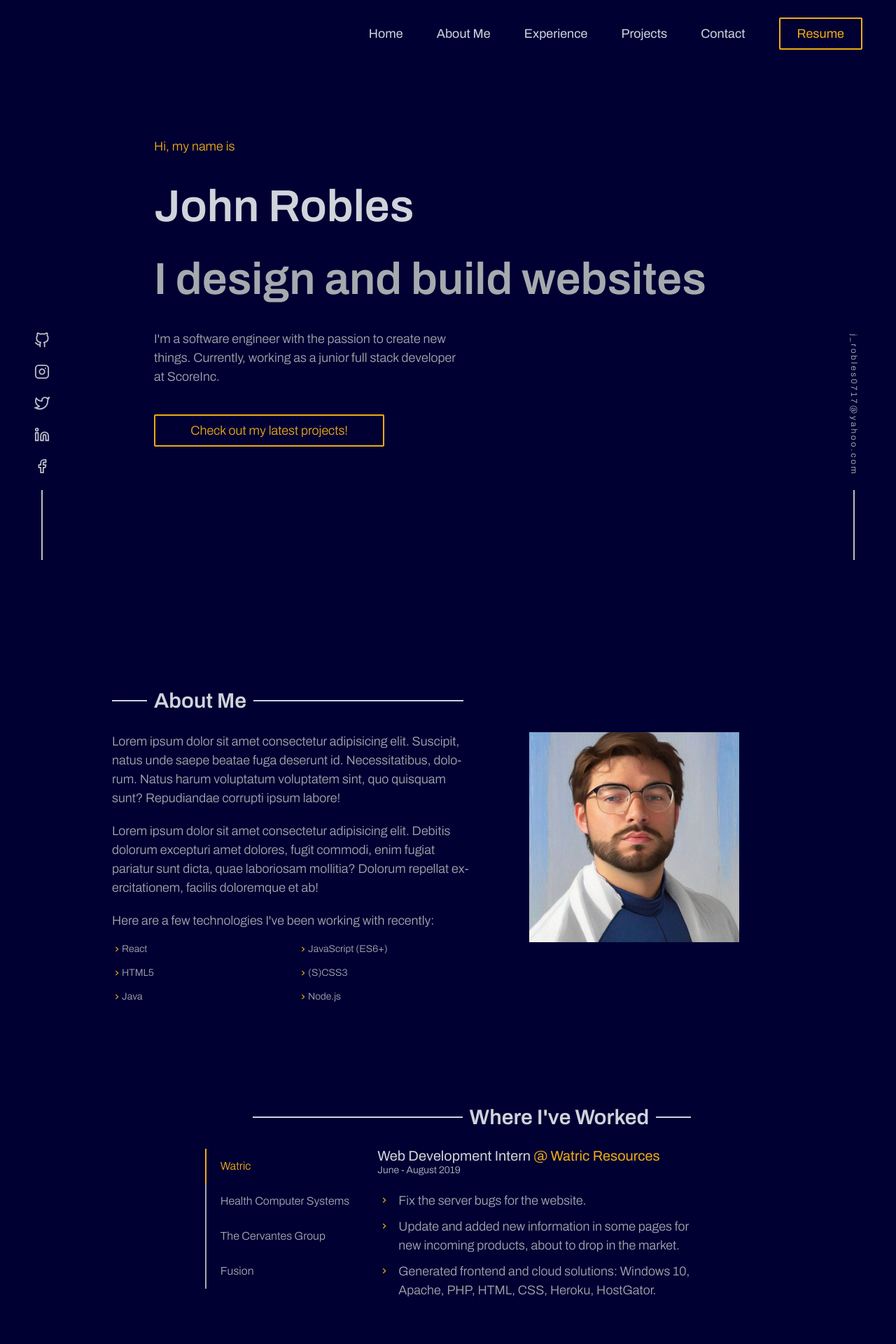
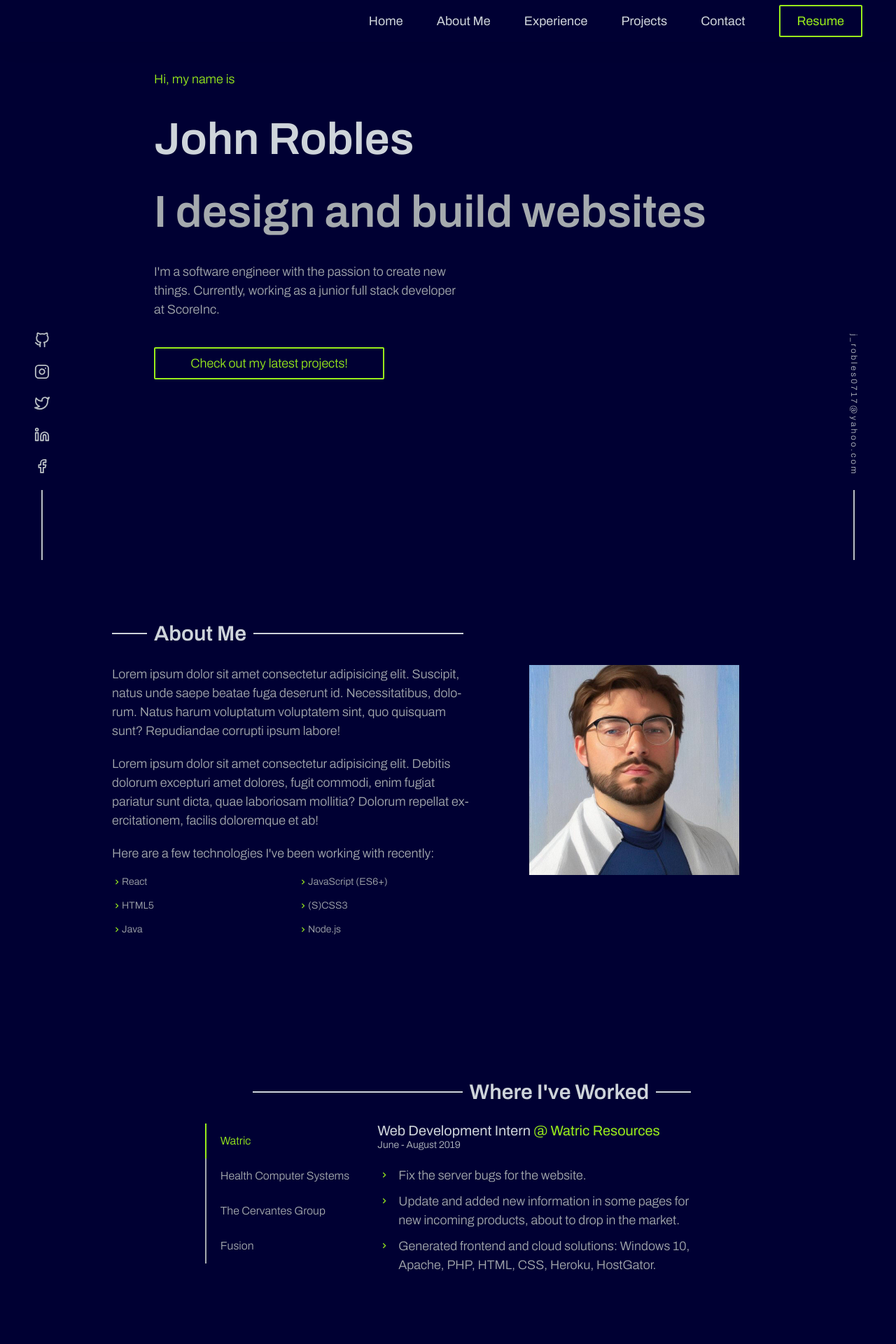
Before and after one commit to jrobles0717/My-Personal-Website, a React (Vite) app: page / in a window 1280 px wide. Shown: the top 1920 px of the page at 70% size. Built offline with nearby package versions, Linux system fonts and the light colour scheme.

Commit message:
sticky nav bar added

```diff
--- a/css/style.css
+++ b/css/style.css
@@ -103,7 +103,7 @@ body {
   cursor: pointer; }
 
 .icon:hover, .icon:active {
-  color: #eead0e;
+  color: #99ed1b;
   transform: scale(1.05); }
 
 .heading--2 {
@@ -123,7 +123,7 @@ body {
   font-weight: 400; }
 
 .heading__span {
-  color: #eead0e; }
+  color: #99ed1b; }
 
 .paragraph {
   line-height: 1.5;
@@ -186,17 +186,18 @@ body {
   grid-row: 6 / 7;
   display: inline-block;
   padding: 1.2rem 2.4rem;
-  border: 2px solid #eead0e;
+  border: 2px solid #99ed1b;
   border-radius: 2px;
-  color: #eead0e;
+  color: #99ed1b;
   background-color: inherit;
   font-family: "Archivo", sans-serif;
   font-size: 1.8rem;
   text-align: center;
+  text-decoration: none;
   cursor: pointer;
   transition: all 0.2s; }
   .btn:hover {
-    background-color: rgba(238, 173, 14, 0.2);
+    background-color: rgba(153, 237, 27, 0.2);
     transform: translateY(-3px);
     box-shadow: 0 2rem 2rem rgba(139, 101, 8, 0.3); }
   .btn:active, .btn:focus {
@@ -245,7 +246,7 @@ body {
       row-gap: 1rem;
       justify-items: center; }
       .footer__copyright--link:hover {
-        color: #eead0e; }
+        color: #99ed1b; }
       .footer__copyright--link__text {
         font-size: 1.4rem;
         font-weight: 400;
@@ -266,6 +267,21 @@ body {
   height: 9.6rem;
   padding: 0 4.8rem; }
 
+/****************************/
+/* STICKY NAVIGATION */
+/****************************/
+.sticky .header {
+  position: fixed;
+  top: 0;
+  bottom: 0;
+  width: 100%;
+  height: 6rem;
+  padding-top: 0;
+  padding-bottom: 0;
+  background-color: rgba(0, 0, 51, 0.9);
+  z-index: 999;
+  box-shadow: 0 1.2rem 3.2rem rgba(0, 0, 0, 0.03); }
+
 .main-nav-list {
   list-style: none;
   display: flex;
@@ -284,7 +300,7 @@ body {
   color: #b9bfc4; }
 
 .main-nav-link-cta:link, .main-nav-link-cta:visited {
-  color: #eead0e; }
+  color: #99ed1b; }
 
 .main-nav-link-cta:hover, .main-nav-link-cta:active {
   transform: scale(1.05); }
@@ -334,7 +350,7 @@ body {
   .hero__text-1 {
     grid-column: center-start / col-end 3;
     grid-row: 2 / 3;
-    color: #eead0e; }
+    color: #99ed1b; }
   .hero__text-2 {
     grid-column: center-start / col-end 4;
     grid-row: 5 / 6; }
@@ -391,7 +407,7 @@ body {
       display: flex;
       align-items: flex-end; }
     .about__text__icon {
-      color: #eead0e; }
+      color: #99ed1b; }
     .about__text__item {
       list-style: none;
       margin-top: -1rem; }
@@ -430,7 +446,7 @@ body {
   grid-row: 3 / 4;
   display: grid;
   grid-template-columns: [full-start] minmax(6rem, 1fr) [center-start] repeat(2, [col-start] minmax(min-content, max-content) [col-end]) [center-end] minmax(6rem, 1fr) [full-end];
-  grid-template-rows: repeat(3, min-content);
+  grid-template-rows: minmax(6rem, 1fr) repeat(2, min-content);
   grid-gap: 2rem; }
   .experience__heading {
     grid-column: col-start 1 / col-end 2;
@@ -477,18 +493,18 @@ body {
           transition: all 0.3s; }
           .experience__table--left__item-box:hover, .experience__table--left__item-box:active {
             background-color: #1a1a47;
-            color: #eead0e; }
+            color: #99ed1b; }
         .experience__table--left__item-line {
           background-color: #a5aaae;
           height: 5rem;
           width: 2px;
           transition: all 0.5s ease-in-out; }
           .experience__table--left__item-line-active {
-            background-color: #eead0e;
+            background-color: #99ed1b;
             height: 5rem;
             width: 2px; }
         .experience__table--left__item-selected {
-          color: #eead0e; }
+          color: #99ed1b; }
     .experience__table--right {
       grid-column: 2 / 3;
       display: grid;
@@ -530,7 +546,7 @@ body {
         padding-top: 0.5rem;
         min-width: 2rem;
         min-height: 2rem;
-        color: #eead0e; }
+        color: #99ed1b; }
 
 .projects {
   grid-column: center-start / center-end;
@@ -583,10 +599,10 @@ body {
         font-weight: 600;
         transition: all 0.5s; }
         .projects__featured--text-box__heading:hover {
-          color: #eead0e; }
+          color: #99ed1b; }
         .projects__featured--text-box__heading-sub {
           grid-row: 1 / 2;
-          color: #eead0e; }
+          color: #99ed1b; }
       .projects__featured--text-box__paragraph {
         grid-row: 3 / 4;
         background-color: #1a1a47;
@@ -649,7 +665,7 @@ body {
         align-items: center;
         justify-content: space-between; }
         .projects__card--header__top--left {
-          color: #eead0e; }
+          color: #99ed1b; }
         .projects__card--header__top--right {
           z-index: 10;
           display: flex;
@@ -667,7 +683,7 @@ body {
           color: #ced4da;
           transition: all 0.5s; }
           .projects__card--header__title a:hover {
-            color: #eead0e; }
+            color: #99ed1b; }
           .projects__card--header__title a::before {
             content: "";
             display: block;
@@ -709,7 +725,7 @@ body {
   .contact__heading {
     grid-column: 2 / 3;
     grid-row: 2 / 3;
-    color: #eead0e;
+    color: #99ed1b;
     letter-spacing: 0.2rem; }
   .contact__title {
     grid-column: 2 / 3;
--- a/index.html
+++ b/index.html
@@ -14,7 +14,7 @@
     />
     <title>John A. Robles</title>
   </head>
-  <body>
+  <body class="sticky">
     <div id="root"></div>
     <script type="module" src="/src/main.jsx"></script>
   </body>
--- a/sass/abstracts/_mixins.scss
+++ b/sass/abstracts/_mixins.scss
@@ -30,6 +30,7 @@
   grid-template-rows: repeat(4, min-content);
 }
 
+// Experience Container
 @mixin grid-4x3 {
   display: grid;
   grid-template-columns:
@@ -38,7 +39,7 @@
       [col-start] minmax(min-content, max-content) [col-end]
     )
     [center-end] minmax(6rem, 1fr) [full-end];
-  grid-template-rows: repeat(3, min-content);
+  grid-template-rows: minmax(6rem, 1fr) repeat(2, min-content);
 }
 
 @mixin grid-2x1 {
--- a/sass/abstracts/_variables.scss
+++ b/sass/abstracts/_variables.scss
@@ -3,9 +3,9 @@
 // 	#cd950c
 // 	#b8860b
 // 	#8b6508
-$color-primary: #eead0e;
+// $color-primary: #eead0e;
 // $color-primary: #f7ef8a;
-// $color-primary: rgb(153, 237, 27);
+$color-primary: rgb(153, 237, 27);
 $color-primary-dark: #8b6508;
 
 $color-secondary: #000033;
--- a/sass/components/_button.scss
+++ b/sass/components/_button.scss
@@ -11,6 +11,7 @@
   font-family: "Archivo", sans-serif;
   font-size: 1.8rem;
   text-align: center;
+  text-decoration: none;
   cursor: pointer;
   transition: all 0.2s;
 
--- a/sass/layout/_navigation.scss
+++ b/sass/layout/_navigation.scss
@@ -1,3 +1,21 @@
+/****************************/
+/* STICKY NAVIGATION */
+/****************************/
+
+.sticky .header {
+  position: fixed;
+  top: 0;
+  bottom: 0;
+  width: 100%;
+  // height: 9.6rem;
+  height: 6rem;
+  padding-top: 0;
+  padding-bottom: 0;
+  background-color: rgba($color-secondary, 0.9);
+  z-index: 999;
+  box-shadow: 0 1.2rem 3.2rem rgba(0, 0, 0, 0.03);
+}
+
 .main-nav-list {
   list-style: none;
   display: flex;
--- a/src/components/AboutMe.jsx
+++ b/src/components/AboutMe.jsx
@@ -4,7 +4,7 @@ import JohnPhoto from "../../img/jarp-about.jpeg";
 
 function AboutMe() {
   return (
-    <section className="about mb-hg">
+    <section className="about mb-hg" id="about">
       <h2 className="about__heading heading--2">About Me</h2>
       <div className="about__text">
         <p className="about__text-1 paragraph">
--- a/src/components/Contact.jsx
+++ b/src/components/Contact.jsx
@@ -1,6 +1,6 @@
 function Contact() {
   return (
-    <section className="contact mb-hg">
+    <section className="contact mb-hg" id="contact">
       <p className="contact__heading paragraph">What's Next?</p>
       <h2 className="contact__title heading--2 mb-sm">Get In Touch</h2>
       <p className="contact__paragraph paragraph__md mb-md">
--- a/src/components/Experience.jsx
+++ b/src/components/Experience.jsx
@@ -51,7 +51,7 @@ function Experience() {
   };
 
   return (
-    <section className="experience mb-hg">
+    <section className="experience mb-hg" id="experience">
       <h2 className="experience__heading heading--2">Where I've Worked</h2>
       <div className="experience__table">
         <div className="experience__table--left">
--- a/src/components/Hero.jsx
+++ b/src/components/Hero.jsx
@@ -1,4 +1,35 @@
+import { useState } from "react";
+
 function Hero() {
+  const [isOpen, SetIsOpen] = useState(false);
+
+  const navLinkHandler = (e) => {
+    ///////////////////////////////////////////////////////////
+    // Smooth scrolling animation
+
+    e.preventDefault();
+    const href = e.target.getAttribute("href");
+    // console.log(e.target);
+    // console.log(e.target.getAttribute("class"));
+
+    // Scroll back to top
+    if (href === "#") {
+      window.scrollTo({
+        top: 0,
+        behavior: "smooth",
+      });
+    }
+
+    // Scroll to other links
+    if (href !== "#" && href.startsWith("#")) {
+      const sectionEl = document.querySelector(href);
+      // console.log(sectionEl);
+      sectionEl.scrollIntoView({ behavior: "smooth" });
+    }
+
+    setIsOpen(!isOpen);
+  };
+
   return (
     <section className="hero">
       <p className="hero__text-1 paragraph">Hi, my name is</p>
@@ -8,7 +39,9 @@ function Hero() {
         I'm a software engineer with the passion to create new things.
         Currently, working as a junior full stack developer at ScoreInc.
       </p>
-      <a className="btn">Check out my latest projects!</a>
+      <a href="#projects" className="btn" onClick={navLinkHandler}>
+        Check out my latest projects!
+      </a>
     </section>
   );
 }
--- a/src/components/MainNavigation.jsx
+++ b/src/components/MainNavigation.jsx
@@ -1,40 +1,85 @@
 import "../../css/style.css";
 
+import resumeJARP from "../../img/Resume-JARP-Mar2023.pdf";
+import { useState } from "react";
+
 function MainNavigation() {
+  const [isOpen, SetIsOpen] = useState(false);
+
+  const navLinkHandler = (e) => {
+    ///////////////////////////////////////////////////////////
+    // Smooth scrolling animation
+
+    e.preventDefault();
+    const href = e.target.getAttribute("href");
+    // console.log(e.target);
+    // console.log(e.target.getAttribute("class"));
+
+    // Scroll back to top
+    if (href === "#") {
+      window.scrollTo({
+        top: 0,
+        behavior: "smooth",
+      });
+    }
+
+    // Scroll to other links
+    if (href !== "#" && href.startsWith("#")) {
+      const sectionEl = document.querySelector(href);
+      // console.log(sectionEl);
+      sectionEl.scrollIntoView({ behavior: "smooth" });
+    }
+
+    setIsOpen(!isOpen);
+  };
+
   return (
     <header className={`header`}>
       <nav className="main-nav">
         <ul className="main-nav-list">
           <li>
-            <a className="main-nav-link" href="#" onClick={() => {}}>
+            <a className="main-nav-link" href="#" onClick={navLinkHandler}>
               Home
             </a>
           </li>
           <li>
-            <a className="main-nav-link" href="#about" onClick={() => {}}>
+            <a className="main-nav-link" href="#about" onClick={navLinkHandler}>
               About Me
             </a>
           </li>
           <li>
-            <a className="main-nav-link" href="#experience" onClick={() => {}}>
+            <a
+              className="main-nav-link"
+              href="#experience"
+              onClick={navLinkHandler}
+            >
               Experience
             </a>
           </li>
           <li>
-            <a className="main-nav-link" href="#projects" onClick={() => {}}>
+            <a
+              className="main-nav-link"
+              href="#projects"
+              onClick={navLinkHandler}
+            >
               Projects
             </a>
           </li>
           <li>
-            <a className="main-nav-link" href="#contact" onClick={() => {}}>
+            <a
+              className="main-nav-link"
+              href="#contact"
+              onClick={navLinkHandler}
+            >
               Contact
             </a>
           </li>
           <li>
             <a
               className="btn main-nav-link main-nav-link-cta"
-              href="#resume"
-              onClick={() => {}}
+              href={resumeJARP}
+              target="_blank"
+              // download={"Resume-John-Robles"}
             >
               Resume
             </a>
--- a/src/components/Projects.jsx
+++ b/src/components/Projects.jsx
@@ -12,7 +12,7 @@ function Projects() {
   };
 
   return (
-    <section className="projects">
+    <section className="projects" id="projects">
       <h2 className="projects__heading heading--2 mb-md">
         Some Things I've Built
       </h2>
```
Also changed, not shown: 1 other file (tests, documents, lock files or other folders).
